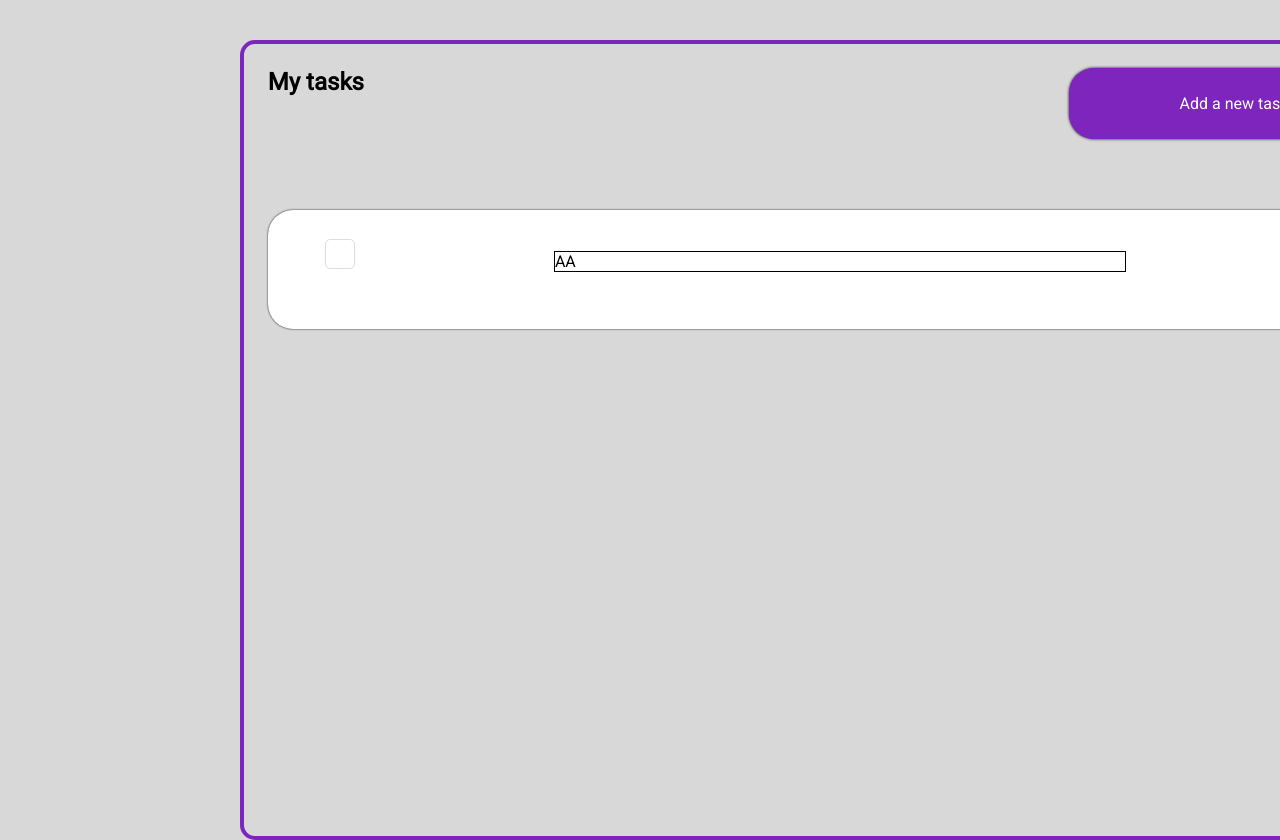
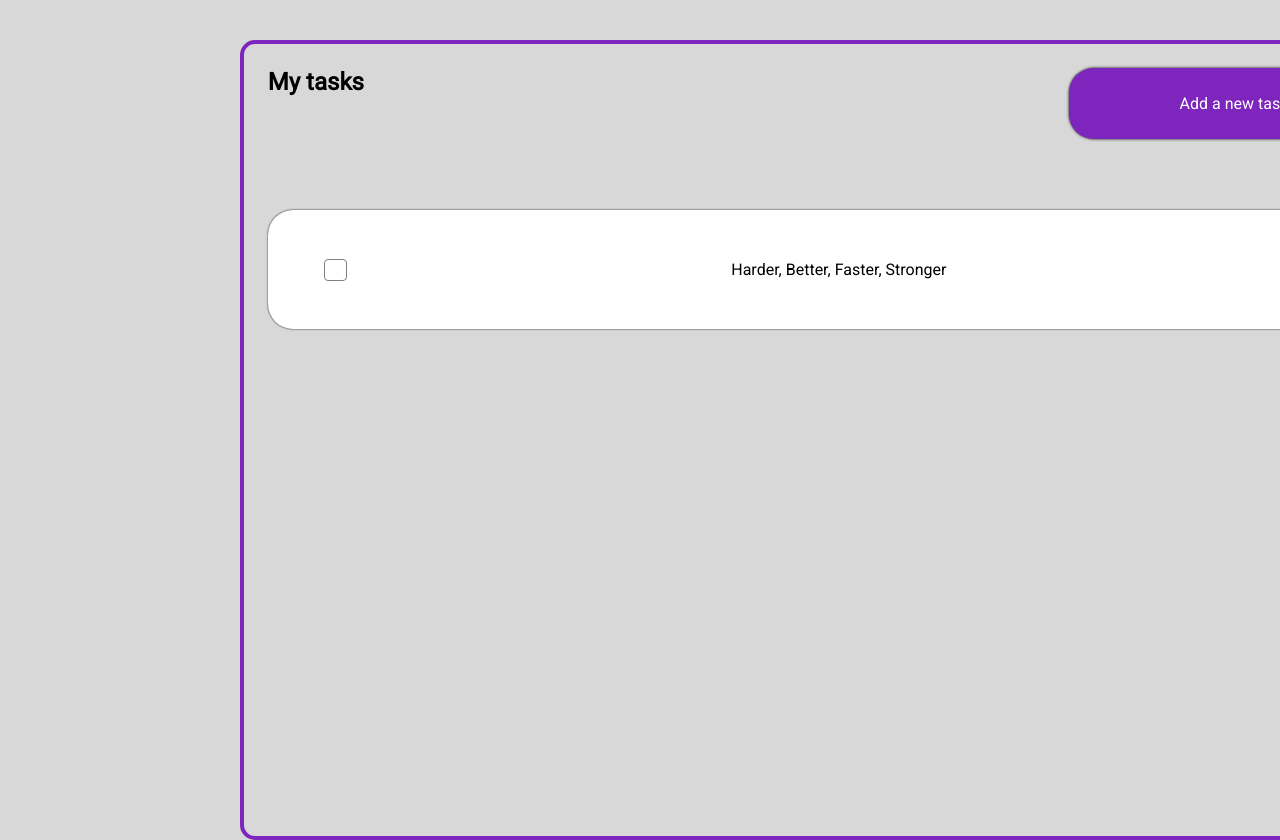
Before and after one commit to ArthurAndradee/to-do-list, a React (Create React App) app: page / in a window 1280 px wide. Shown: the top 840 px of the page. Built offline with nearby package versions, Linux system fonts and the light colour scheme.

Commit message:
learning some new things with css

```diff
--- a/package.json
+++ b/package.json
@@ -3,6 +3,11 @@
   "version": "0.1.0",
   "private": true,
   "dependencies": {
+    "@fortawesome/fontawesome-free": "^6.4.0",
+    "@fortawesome/fontawesome-svg-core": "^6.4.0",
+    "@fortawesome/free-regular-svg-icons": "^6.4.0",
+    "@fortawesome/free-solid-svg-icons": "^6.4.0",
+    "@fortawesome/react-fontawesome": "^0.2.0",
     "@testing-library/jest-dom": "^5.14.1",
     "@testing-library/react": "^13.0.0",
     "@testing-library/user-event": "^13.2.1",
--- a/src/components/task/index.tsx
+++ b/src/components/task/index.tsx
@@ -1,13 +1,18 @@
 import React from 'react';
 
-import { Container, Checkbox, Task, } from './styles';
+import { FontAwesomeIcon } from '@fortawesome/react-fontawesome'
+import { faTrashCan } from '@fortawesome/free-regular-svg-icons';
+
+import { Container, Checkbox, Task, Trashbin } from './styles';
 
 const task: React.FC = () => {
   return (
     <Container>
         <Checkbox type='checkbox' />
-        <Task>AA</Task>
-        {/* <Trashbin /> */}
+        <Task>Harder, Better, Faster, Stronger</Task>
+        <Trashbin>
+          <FontAwesomeIcon icon={faTrashCan} />
+        </Trashbin>
     </Container>
   );
 }
--- a/src/components/task/styles.ts
+++ b/src/components/task/styles.ts
@@ -11,30 +11,69 @@ export const Container = styled.div`
   box-shadow: 0px 0px 2px 0px black;
 
   background-color: white;
+
+  display: flex;
+  align-items: center;
+  justify-content: center;
 `;
 
 export const Checkbox = styled.input`
-  width: 30px;
-  height: 30px;
-
-  margin-left: 5%;
-  margin-top: 2.5%;
-
   border-radius: 5px;
 
-  border: 1px solid #ddd;
+  margin-right: 3%;
+
+
+  position: relative;
+
+  width: 1.7em;
+  height: 1.7em;
+  color: black;
+
+  border: 1px solid gray;
+  border-radius: 4px;
+
   appearance: none;
+
+  outline: 0;
+
+  cursor: pointer;
+
+  transition: background 175ms cubic-bezier(0.1, 0.1, 0.25, 1);
+  &::before {
+    position: absolute;
+    content: '';
+    display: block;
+    top: 2px;
+    left: 6px;
+    width: 8px;
+    height: 14px;
+    border-style: solid;
+    border-color: white;
+    border-width: 0 2px 2px 0;
+    transform: rotate(45deg);
+    opacity: 0;
+  }
+  &:checked {
+    color: white;
+    border-color: #7e25be;
+    background: #7e25be;
+    &::before {
+      opacity: 1;
+    }
+  }
+  `;
+
+export const Task = styled.div`
+  width: 80%;
+
+  text-align: center;
+`;
+
+export const Trashbin = styled.div`
+  height: 25px;
+  width: 25px;
+
+  margin-left: 3%;
 
   cursor: pointer;
 `;
-
-export const Task = styled.div`
-  width: 50%;
-
-  margin-right: 25%;
-  margin-top: 3.5%;
-
-  border: 1px solid black;
-
-  float: right;
-`;
--- a/src/styles/Globalstyles.ts
+++ b/src/styles/Globalstyles.ts
@@ -6,6 +6,10 @@ export default createGlobalStyle`
         padding: 0;
         box-sizing: border-box;
         font-family: 'Roboto', sans-serif;
+
+        &::before, &::after {
+            box-sizing: border-box;
+        }
     }
     html, body, #root {
         max-height: 100vh;
```
Also changed, not shown: 1 other file (tests, documents, lock files or other folders).
